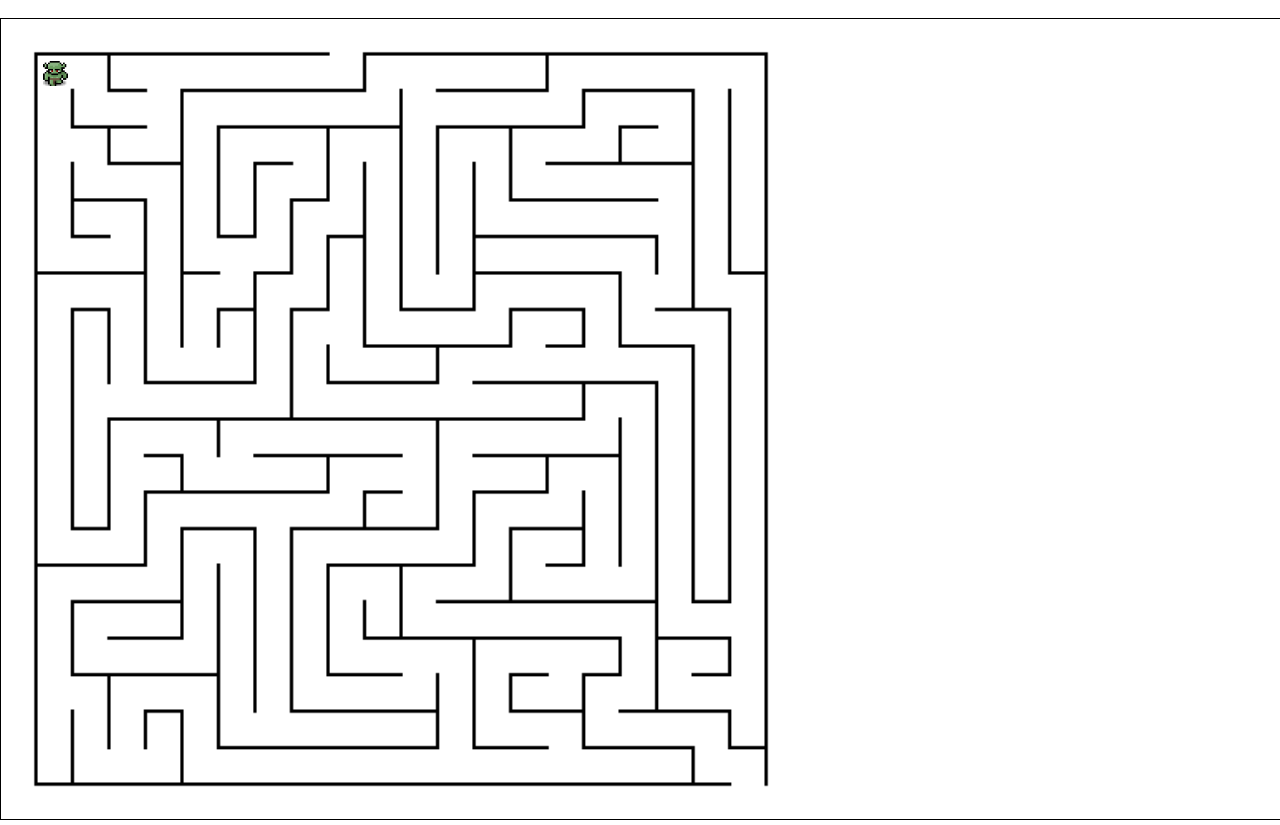
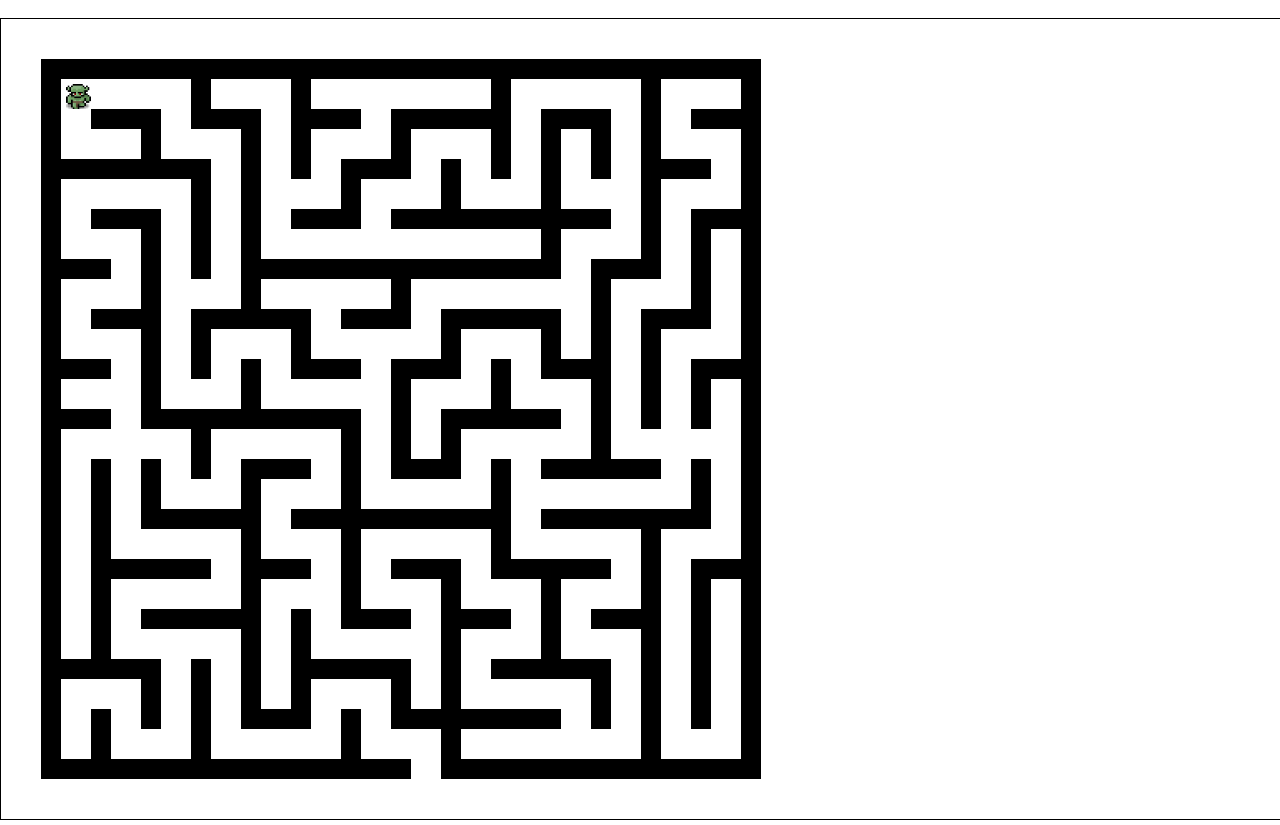
Before and after one commit to DjingiBits/MazeRunner, a website: page index.html in a window 1280 px wide. Shown: the part 53-878 px from the top of the page. Drawn offline with nearby package versions, Linux system fonts and the light colour scheme.

Commit message:
Add canvas maze

```diff
--- a/index.html
+++ b/index.html
@@ -58,6 +58,7 @@
     <script type="text/javascript" src="./js/utils.js"></script>
     <script type="text/javascript" src="./js/obstacle.js"></script>
     <script type="text/javascript" src="./js/obstacles-generator.js"></script>
+    <script type="text/javascript" src="./js/mazeModule.js"></script>
     <script type="text/javascript" src="./js/visualizationModule.js"></script>
     <script type="text/javascript" src="./js/playerModule.js"></script>
     <script type="text/javascript" src="./js/gameEngine.js"></script>
--- a/js/gameEngine.js
+++ b/js/gameEngine.js
@@ -24,9 +24,11 @@ let gameEngine = (function () {
 
             lastTimeObstaclesChanged = secondsNow;
         }
+        visualizationModule.clearMaze();
 
         obstacles.forEach(o => o.update());
         visualizationModule.renderMaze();
+
         playerModule.drawPlayer();
         visualizationModule.renderObstacels(obstacles);
         requestAnimationFrame(run);
--- /dev/null
+++ b/js/mazeModule.js
@@ -0,0 +1,184 @@
+window.mazeModule = (function () {
+  let canvas = document.getElementById('canvas');
+  let context = canvas.getContext('2d');
+  context.lineWidth = 20;
+  context.lineCap = "square";
+
+  function drawMaze() {
+    context.beginPath();
+    context.moveTo(400, 50);
+    context.lineTo(50, 50);
+    context.lineTo(50, 750);
+    context.lineTo(400, 750);
+    context.moveTo(450, 750);
+    context.lineTo(750, 750);
+    context.lineTo(750, 50);
+    context.lineTo(400, 50);
+    context.moveTo(300, 50);
+    context.lineTo(300, 150);
+    context.moveTo(300, 100);
+    context.lineTo(350, 100);
+    context.moveTo(200, 50);
+    context.lineTo(200, 100);
+    context.lineTo(250, 100);
+    context.lineTo(250, 300);
+    context.lineTo(300, 300);
+    context.lineTo(300, 350);
+    context.lineTo(350, 350);
+    context.moveTo(250, 300);
+    context.lineTo(200, 300);
+    context.lineTo(200, 350);
+    context.moveTo(250, 250);
+    context.lineTo(550, 250);
+    context.lineTo(550, 100);
+    context.lineTo(600, 100);
+    context.lineTo(600, 150);
+    context.moveTo(600, 200);
+    context.lineTo(400, 200);
+    context.moveTo(450, 200);
+    context.lineTo(450, 150);
+    context.moveTo(500, 50);
+    context.lineTo(500, 150);
+    context.moveTo(500, 100);
+    context.lineTo(400, 100);
+    context.lineTo(400, 150);
+    context.lineTo(350, 150);
+    context.lineTo(350, 200);
+    context.lineTo(300, 200);
+    context.moveTo(650, 50);
+    context.lineTo(650, 150);
+    context.lineTo(700, 150);
+    context.moveTo(650, 150);
+    context.lineTo(650, 250);
+    context.lineTo(600, 250);
+    context.lineTo(600, 450);
+    context.lineTo(650, 450);
+    context.moveTo(600, 450);
+    context.lineTo(550, 450);
+    context.moveTo(600, 350);
+    context.lineTo(550, 350);
+    context.lineTo(550, 300);
+    context.lineTo(450, 300);
+    context.lineTo(450, 350);
+    context.lineTo(400, 350);
+    context.lineTo(400, 450);
+    context.lineTo(450, 450);
+    context.lineTo(450, 400);
+    context.lineTo(550, 400);
+    context.moveTo(500, 400);
+    context.lineTo(500, 350);
+    context.moveTo(400, 250);
+    context.lineTo(400, 300);
+    context.lineTo(350, 300);
+    context.moveTo(750, 100);
+    context.lineTo(700, 100);
+    context.moveTo(750, 200);
+    context.lineTo(700, 200);
+    context.lineTo(700, 300);
+    context.lineTo(650, 300);
+    context.lineTo(650, 400);
+    context.moveTo(750, 350);
+    context.lineTo(700, 350);
+    context.lineTo(700, 400);
+    context.moveTo(750, 550);
+    context.lineTo(700, 550);
+    context.lineTo(700, 700);
+    context.moveTo(650, 750);
+    context.lineTo(650, 600);
+    context.lineTo(600, 600);
+    context.moveTo(650, 600);
+    context.lineTo(650, 500);
+    context.lineTo(700, 500);
+    context.lineTo(700, 450);
+    context.moveTo(650, 500);
+    context.lineTo(550, 500);
+    context.moveTo(600, 700);
+    context.lineTo(600, 650);
+    context.lineTo(500, 650);
+    context.moveTo(550, 650);
+    context.lineTo(550, 550);
+    context.moveTo(600, 550);
+    context.lineTo(500, 550);
+    context.lineTo(500, 450);
+    context.moveTo(500, 500);
+    context.lineTo(300, 500);
+    context.moveTo(350, 500);
+    context.lineTo(350, 600);
+    context.lineTo(400, 600);
+    context.moveTo(350, 500);
+    context.lineTo(350, 400);
+    context.lineTo(250, 400);
+    context.lineTo(250, 350);
+    context.moveTo(250, 400);
+    context.lineTo(200, 400);
+    context.lineTo(200, 450);
+    context.moveTo(200, 400);
+    context.lineTo(150, 400);
+    context.lineTo(150, 300);
+    context.lineTo(100, 300);
+    context.moveTo(150, 300);
+    context.lineTo(150, 200);
+    context.lineTo(100, 200);
+    context.moveTo(50, 150);
+    context.lineTo(150, 150);
+    context.lineTo(150, 100);
+    context.lineTo(100, 100);
+    context.moveTo(150, 150);
+    context.lineTo(200, 150);
+    context.lineTo(200, 250);
+    context.moveTo(50, 250);
+    context.lineTo(100, 250);
+    context.moveTo(50, 350);
+    context.lineTo(100, 350);
+    context.moveTo(50, 400);
+    context.lineTo(100, 400);
+    context.moveTo(50, 650);
+    context.lineTo(100, 650);
+    context.lineTo(100, 550);
+    context.lineTo(200, 550);
+    context.moveTo(100, 550);
+    context.lineTo(100, 450);
+    context.moveTo(100, 650);
+    context.lineTo(150, 650);
+    context.lineTo(150, 700);
+    context.moveTo(100, 750);
+    context.lineTo(100, 700);
+    context.moveTo(200, 750);
+    context.lineTo(200, 650);
+    context.moveTo(350, 750);
+    context.lineTo(350, 700);
+    context.moveTo(450, 750);
+    context.lineTo(450, 700);
+    context.lineTo(550, 700);
+    context.moveTo(450, 700);
+    context.lineTo(450, 600);
+    context.lineTo(500, 600);
+    context.moveTo(450, 600);
+    context.lineTo(450, 550);
+    context.lineTo(400, 550);
+    context.moveTo(450, 700);
+    context.lineTo(400, 700);
+    context.lineTo(400, 650);
+    context.lineTo(300, 650);
+    context.moveTo(300, 600);
+    context.lineTo(300, 700);
+    context.lineTo(250, 700);
+    context.lineTo(250, 600);
+    context.lineTo(150, 600);
+    context.moveTo(250, 600);
+    context.lineTo(250, 550);
+    context.lineTo(300, 550);
+    context.moveTo(250, 550);
+    context.lineTo(250, 450);
+    context.lineTo(300, 450);
+    context.moveTo(250, 500);
+    context.lineTo(150, 500);
+    context.lineTo(150, 450);
+
+    context.stroke();
+  }
+
+  return {
+    drawMaze: drawMaze
+  };
+})();
--- a/js/playerModule.js
+++ b/js/playerModule.js
@@ -1,6 +1,6 @@
 window.playerModule = (function () {
-  var positionX = 42;
-  var positionY = 42;
+  var positionX = 65;
+  var positionY = 65;
 
   function assignKeyHandlers() {
     $(document).keydown(function (e) {
@@ -33,19 +33,19 @@ window.playerModule = (function () {
   }
 
   function moveLeft() {
-    console.log('left')
+    positionX -= 50;
   }
 
   function moveRight() {
-    console.log('right')
+    positionX += 50;
   }
 
   function moveUp() {
-    console.log('up')
+    positionY -= 50;
   }
 
   function moveDown() {
-    console.log('down')
+    positionY += 50;
   }
 
   function drawPlayer() {
--- a/js/visualizationModule.js
+++ b/js/visualizationModule.js
@@ -10,20 +10,21 @@ window.visualizationModule = (function () {
     mazeImage.onload = function () {
       mazeReady = true
     }
-    mazeImage.src = '../MazeRunner/assets/img/maze.gif'
+    mazeImage.src = '../assets/img/maze.gif'
   }
 
   function renderMaze() {
-    if (mazeReady) {
-      context.drawImage(mazeImage, 0, 0, 800, 800)
-    }
+    mazeModule.drawMaze();
+    // if (mazeReady) {
+    //   context.drawImage(mazeImage, 0, 0, 800, 800)
+    // }
   }
 
   function setPlayerImage() {
     playerImage.onload = function () {
       playerReady = true;
     }
-    playerImage.src = '../MazeRunner/assets/img/monster.png'
+    playerImage.src = '../assets/img/monster.png'
   }
 
   function renderPlayer(x, y) {
@@ -33,7 +34,7 @@ window.visualizationModule = (function () {
   }
 
   function initImages() {
-    setMazeImage();
+    // setMazeImage();
     setPlayerImage();
   }
 
@@ -41,10 +42,15 @@ window.visualizationModule = (function () {
     obstacles.forEach(o => o.render(context));
   }
 
+  function clearMaze () {
+    context.clearRect(0, 0, 800, 800);
+  }
+
   return {
     initImages: initImages,
     renderMaze: renderMaze,
     renderPlayer: renderPlayer,
-    renderObstacels: renderObstacles
+    renderObstacels: renderObstacles,
+    clearMaze: clearMaze
   }
 })();
```
